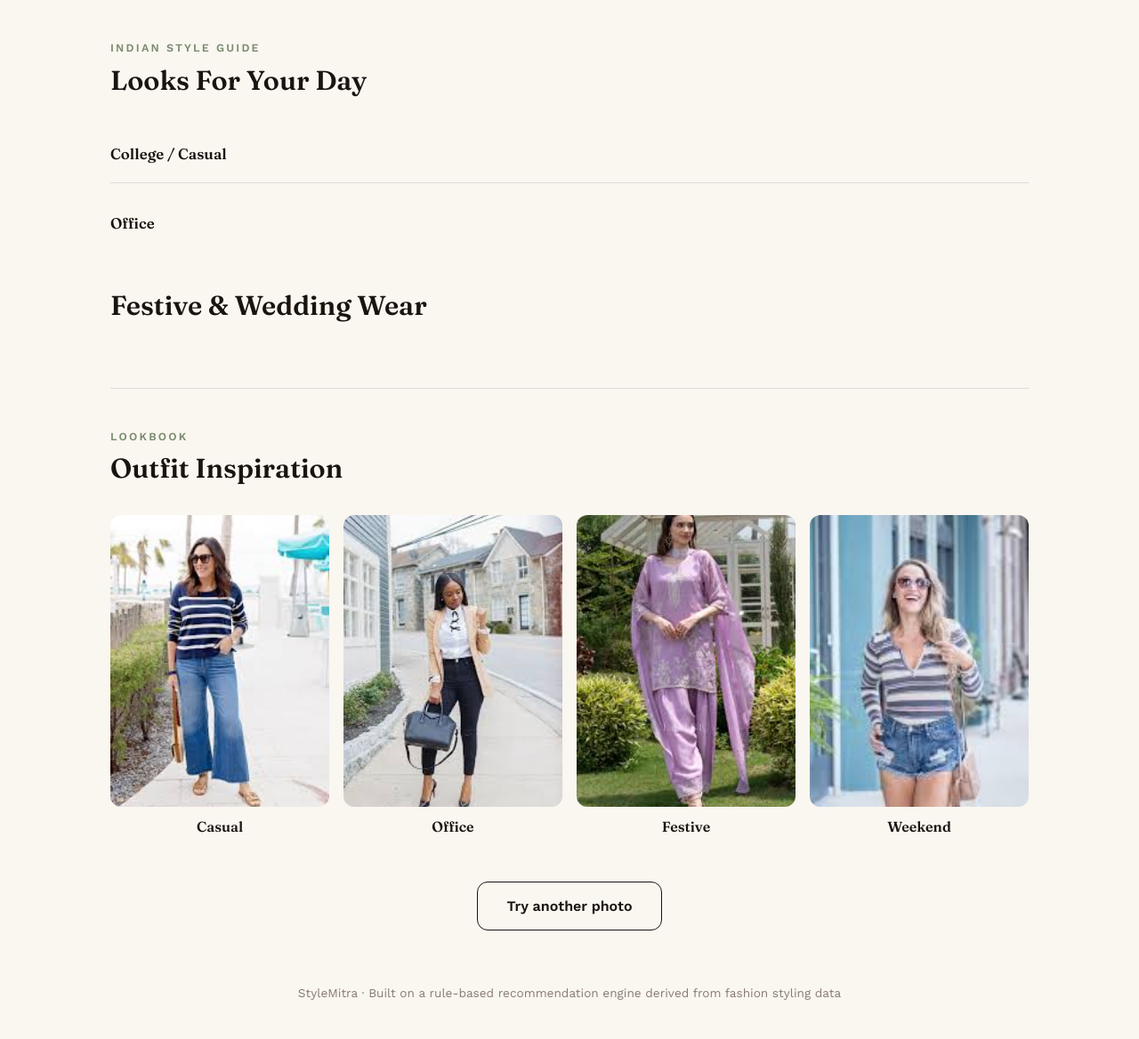
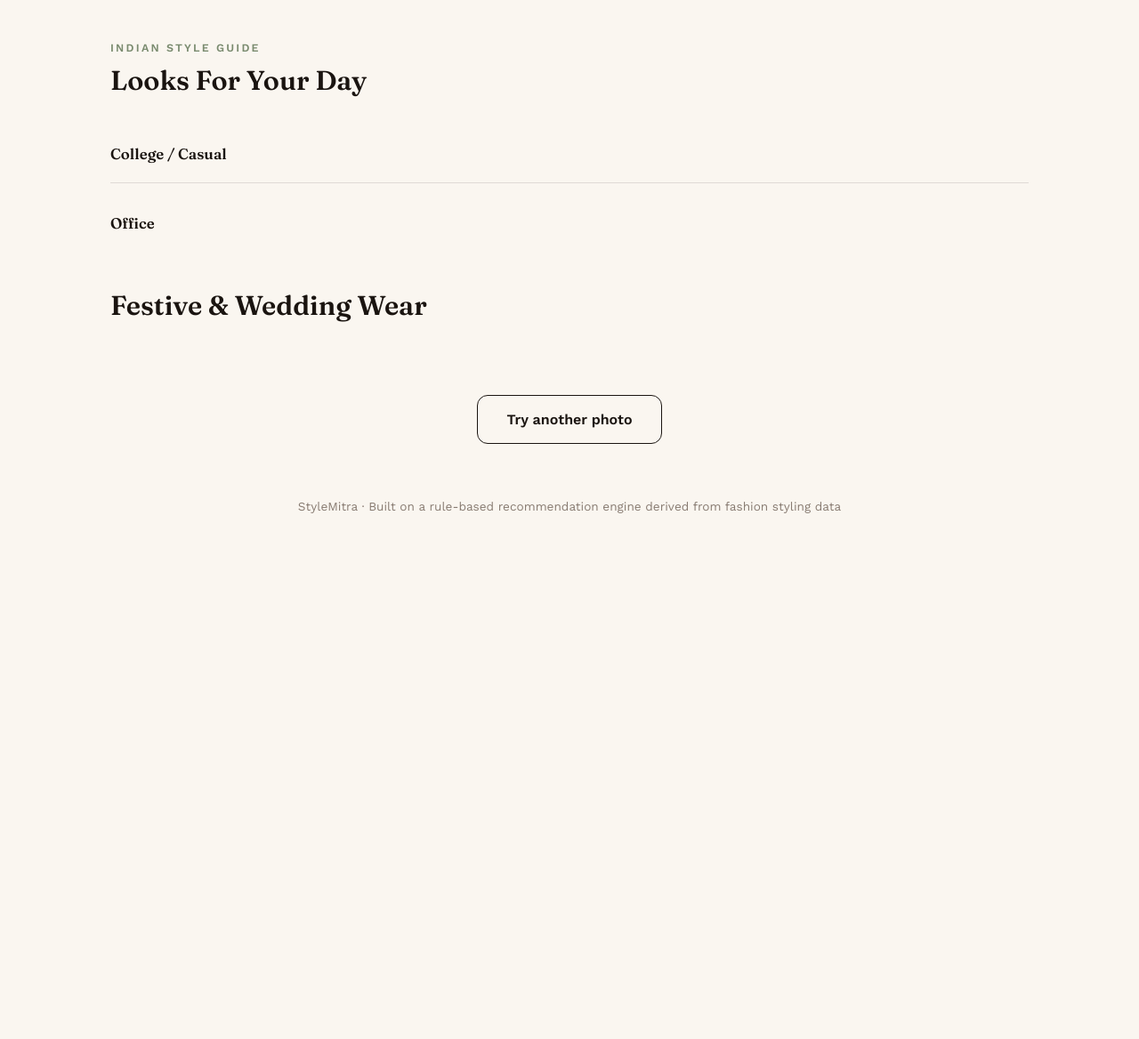
Before and after one commit to kashish1824-hash/styleMitra, a Flask app: template templates/result.html in a window 1280 px wide. Shown: the part 1309-2477 px from the top of the page at 89% size. After the commit the page ends 1886 px from the top, so only its background shows below. Run offline with Flask 3, Linux system fonts and the light colour scheme; the template is opened without the code that fills it, so the values that code supplies are empty.

Commit message:
Fix undertone detection and remove outfit section

```diff
--- a/templates/result.html
+++ b/templates/result.html
@@ -141,35 +141,6 @@
     </ul>
   </section>
 
-  <section class="section">
-    <span class="section-eyebrow">Lookbook</span>
-    <h2>Outfit Inspiration</h2>
-
-    <div class="outfit-grid">
-
-      <div class="outfit-card">
-        <img src="/static/outfits/casual.jpg" alt="Casual outfit inspiration">
-        <div class="outfit-name">Casual</div>
-      </div>
-
-      <div class="outfit-card">
-        <img src="/static/outfits/office.jpg" alt="Office outfit inspiration">
-        <div class="outfit-name">Office</div>
-      </div>
-
-      <div class="outfit-card">
-        <img src="/static/outfits/festive.jpg" alt="Festive outfit inspiration">
-        <div class="outfit-name">Festive</div>
-      </div>
-
-      <div class="outfit-card">
-        <img src="/static/outfits/weekend.jpg" alt="Weekend outfit inspiration">
-        <div class="outfit-name">Weekend</div>
-      </div>
-
-    </div>
-  </section>
-
   <div class="retake">
     <a href="/">Try another photo</a>
   </div>
```
Also changed, not shown: utils/face_analysis.py (+29 -40 lines).
